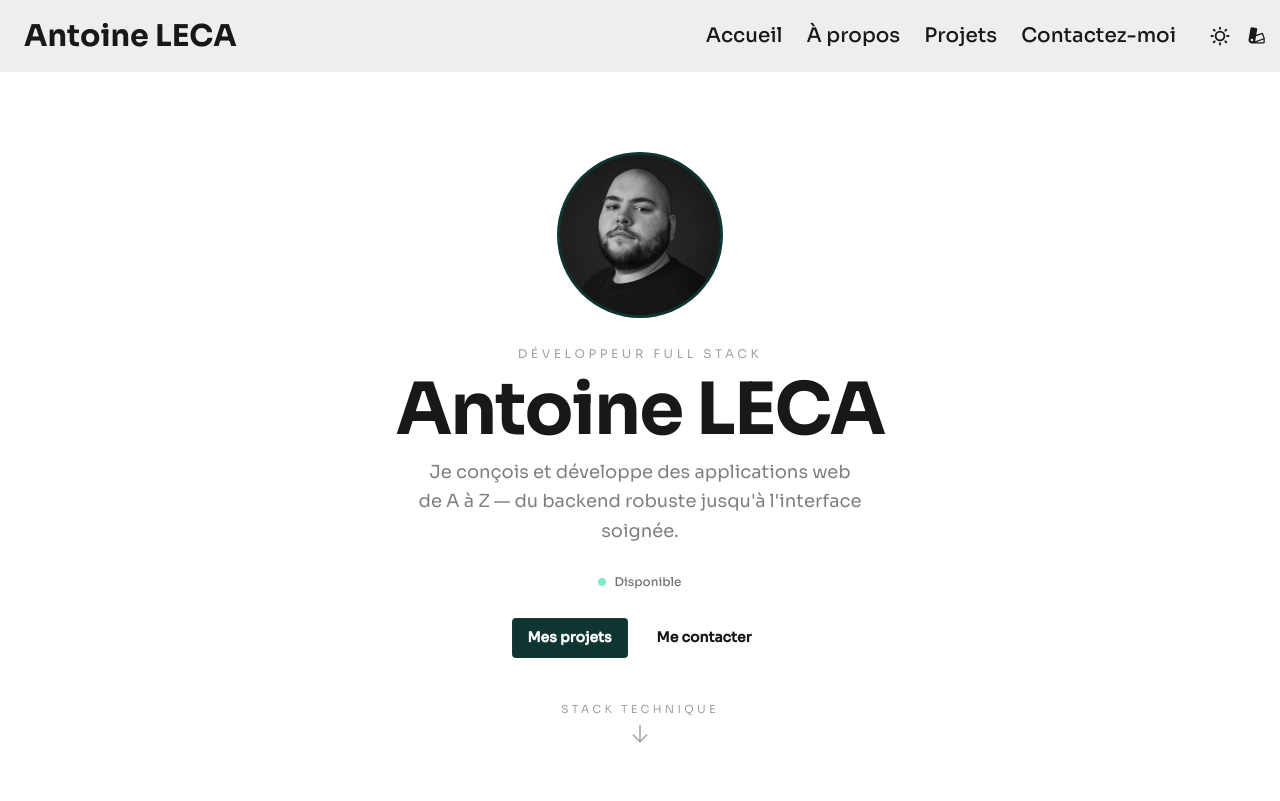
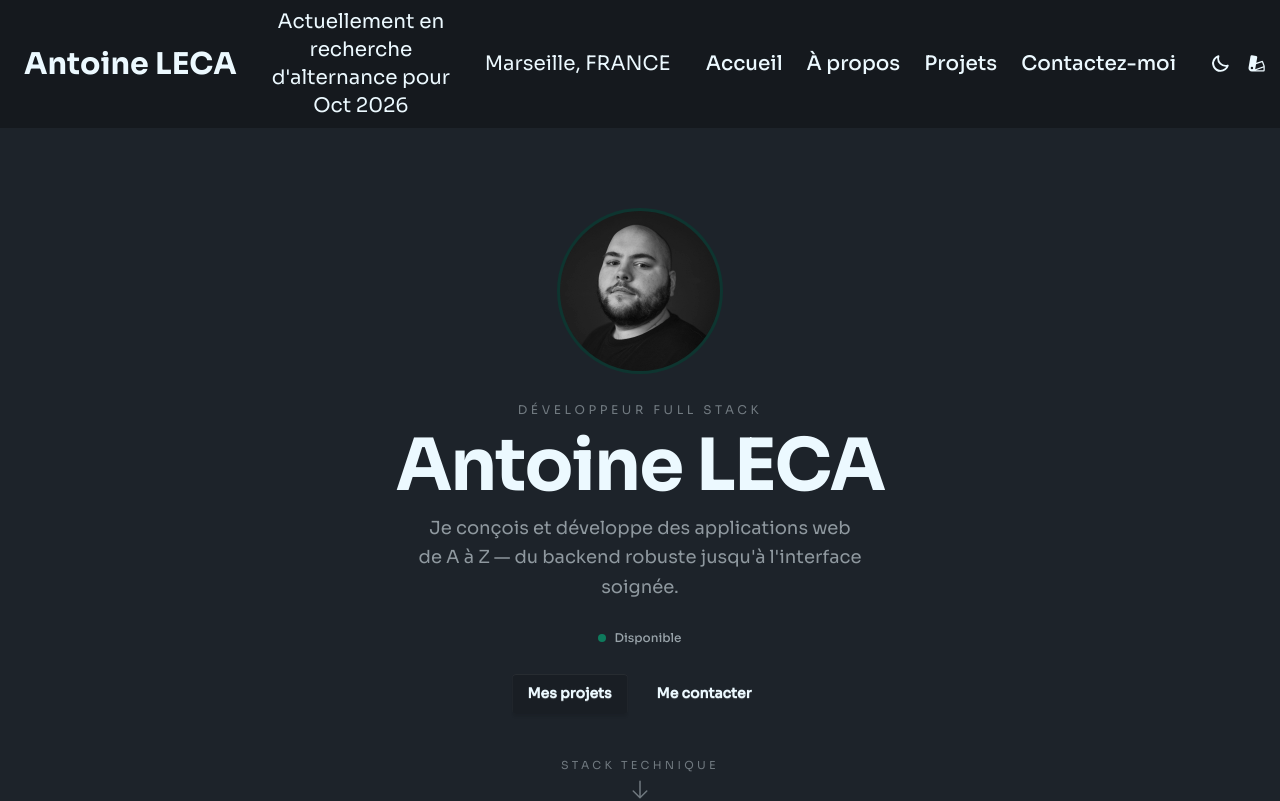
Before and after one commit to antoine-leca/PortfolioV2, a React (Vite) app: page / in a window 1280 px wide. Shown: the top 801 px of the page. Built offline with nearby package versions, Linux system fonts and the light colour scheme.

Commit message:
theme dark par défaut, maj de la couleur du bouton mes projets de la page home, ajout de texte pour l'alternance dans le header

```diff
--- a/src/components/Header.jsx
+++ b/src/components/Header.jsx
@@ -18,6 +18,8 @@ const Header = () => {
                 {/* Navbar */}
                 <div className="navbar bg-base-300 w-full">
                     <a href="/" className="mx-2 flex-1 px-2 text-3xl title-font-b whitespace-nowrap hover:text-accent-content" aria-label="Antoine LECA — Accueil">Antoine LECA</a>
+                    <h2 className='flex-3 text-xl text-center hidden lg:block'>Actuellement en recherche d'alternance pour Oct 2026</h2>
+                    <h2 className='flex-3 text-xl text-center hidden lg:block'>Marseille, FRANCE</h2>
                     {/* Desktop : liens + contrôleur de thème */}
                     <nav className="hidden flex-none lg:flex items-center gap-2" aria-label="Navigation principale">
                         <ul className="menu menu-horizontal">
--- a/src/components/home/HeroSection.jsx
+++ b/src/components/home/HeroSection.jsx
@@ -40,8 +40,7 @@ function HeroSection() {
       <div className="flex gap-3 flex-wrap justify-center">
         <Link
           to="/projects"
-          className="btn main-font-m text-white border-none"
-          style={{ backgroundColor: 'var(--bg-main)' }}
+          className="btn main-font-m hover:text-accent-content border-none"
         >
           Mes projets
         </Link>
--- a/src/hooks/useTheme.js
+++ b/src/hooks/useTheme.js
@@ -4,7 +4,7 @@ const STORAGE_KEY = 'portfolio-theme'
 
 export function useTheme() {
   const [theme, setTheme] = useState(
-    () => localStorage.getItem(STORAGE_KEY) ?? 'light'
+    () => localStorage.getItem(STORAGE_KEY) ?? 'dark'
   )
 
   useEffect(() => {
```
